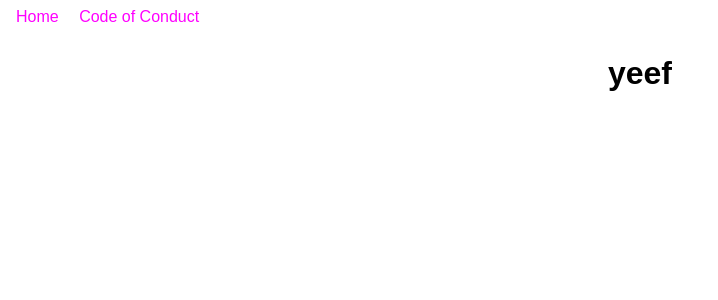
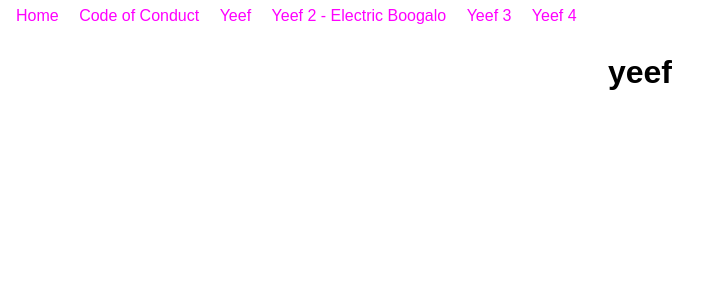
Before and after one commit to maximumpower55/debuggyteam.github.io, a Jekyll site: the page built from index.html, in a window 1280 px wide. Shown: the top 300 px of the page, without its empty margins (0-718 px from the left). Built offline with Jekyll 4.4.1, drawn with Linux system fonts in a browser that asks for light colours.

Commit message:
more navbar things

```diff
--- a/_data/navigation.yml
+++ b/_data/navigation.yml
@@ -2,3 +2,11 @@
   link: /
 - name: Code of Conduct
   link: /code-of-conduct
+- name: Yeef
+  link: /code-of-conduct
+- name: Yeef 2 - Electric Boogalo
+  link: /code-of-conduct
+- name: Yeef 3
+  link: /code-of-conduct
+- name: Yeef 4
+  link: /code-of-conduct
--- a/_sass/navigation.scss
+++ b/_sass/navigation.scss
@@ -4,6 +4,7 @@ nav {
 	padding: 8px;
 	justify-content: center;
 	background-color: rgb(255, 255, 255);
+	margin-top: -1px;
 
 	li {
 		display: inline;
--- a/assets/css/style.scss
+++ b/assets/css/style.scss
@@ -1,7 +1,7 @@
 ---
 ---
 
-@import "navigation";
+@use "navigation";
 
 :root {
 	--font: Arial, Helvetica, sans-serif;
```
